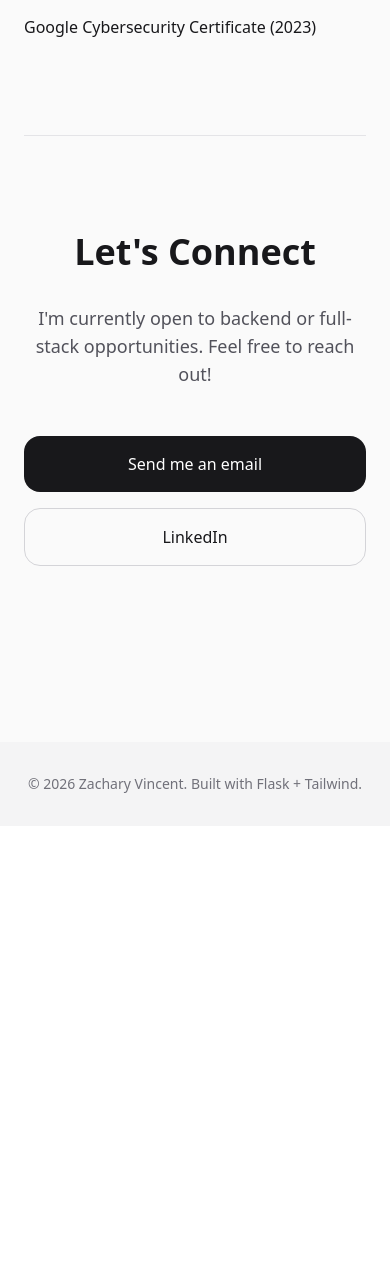
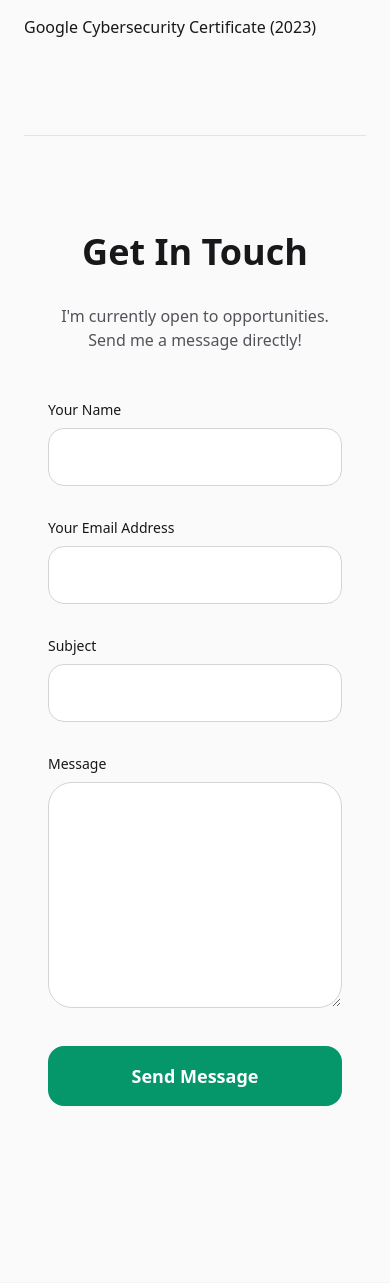
Before and after one commit to ZVincent-9/zachary-vincent-portfolio, a Flask app: page / in a window 390 px wide. Shown: the part 4430-5713 px from the top of the page. Before the commit the page ends 5223 px from the top, so only its background shows below. Run offline with Flask 3, Linux system fonts and the light colour scheme; style sheets or scripts are compiled from the project's sources; some libraries are stand-ins or nearby versions.

Commit message:
Added email form in index, switched nav bar to hamburger menu

```diff
--- /dev/null
+++ b/app/forms.py
@@ -0,0 +1,10 @@
+from flask_wtf import FlaskForm
+from wtforms import StringField, TextAreaField, SubmitField
+from wtforms.validators import DataRequired, Email, Length
+
+class ContactForm(FlaskForm):
+    name = StringField('Name', validators=[DataRequired(), Length(max=100)])
+    email = StringField('Email', validators=[DataRequired(), Email()])
+    subject = StringField('Subject', validators=[DataRequired(), Length(max=150)])
+    message = TextAreaField('Message', validators=[DataRequired(), Length(max=1000)])
+    submit = SubmitField('Send Message')
--- a/app/routes.py
+++ b/app/routes.py
@@ -1,11 +1,54 @@
-from flask import Blueprint, render_template
+from flask import Blueprint, render_template, redirect, url_for, flash, request
+from app.forms import ContactForm
+import smtplib
+from email.mime.text import MIMEText
+from email.mime.multipart import MIMEMultipart
+import os
 
 main_bp = Blueprint('main', __name__)
 
-@main_bp.route('/')
+@main_bp.route('/', methods=['GET', 'POST'])
 def index():
-    return render_template('index.html')
+    form = ContactForm()
 
+    if form.validate_on_submit():
+        try:
+            # Build and send email
+            msg = MIMEMultipart()
+            msg['From'] = os.getenv('MAIL_USERNAME')
+            msg['To'] = os.getenv('MAIL_USERNAME')
+            msg['Subject'] = f"Portfolio Contact: {form.subject.data}"
+
+            body = f"""
+New message from your portfolio website:
+
+Name: {form.name.data}
+Email: {form.email.data}
+Subject: {form.subject.data}
+
+Message:
+{form.message.data}
+            """
+            msg.attach(MIMEText(body, 'plain'))
+
+            # Send via SMTP
+            server = smtplib.SMTP(os.getenv('MAIL_SERVER'), int(os.getenv('MAIL_PORT')))
+            server.starttls()
+            server.login(os.getenv('MAIL_USERNAME'), os.getenv('MAIL_PASSWORD'))
+            server.send_message(msg)
+            server.quit()
+
+            flash('Thank you! Your message has been sent successfully.', 'success')
+            return redirect(url_for('main.index'))   # Stay on the same page
+
+        except Exception as e:
+            flash(f'Sorry, something went wrong. Please try again or email me directly at Zac9Vincent@hotmail.com', 'error')
+
+    # For GET requests (or after successful POST)
+    return render_template('index.html', form=form)
+
+
+# Keep these simple for now (they can be removed later if you want everything on one page)
 @main_bp.route('/about')
 def about():
     return render_template('about.html')
@@ -17,7 +60,3 @@ def projects():
 @main_bp.route('/skills')
 def skills():
     return render_template('skills.html')
-
-@main_bp.route('/contact')
-def contact():
-    return render_template('contact.html')
--- a/app/templates/base.html
+++ b/app/templates/base.html
@@ -26,7 +26,7 @@
 
 <body class="bg-zinc-50 dark:bg-zinc-950 text-zinc-900 dark:text-zinc-100 min-h-screen transition-colors duration-300">
 
-    <!-- Fixed Navbar -->
+    <!-- Fixed Navbar - Always Hamburger -->
     <nav
         class="fixed top-0 left-0 right-0 bg-white/90 dark:bg-zinc-950/90 backdrop-blur-lg border-b border-zinc-200 dark:border-zinc-800 z-50">
         <div class="max-w-6xl mx-auto px-6 py-4 flex items-center justify-between">
@@ -36,19 +36,7 @@
                 Zachary Vincent
             </a>
 
-            <!-- Desktop Navigation (anchor links) -->
-            <div class="hidden md:flex items-center gap-8 text-sm font-medium">
-                <a href="#home" class="hover:text-emerald-600 dark:hover:text-emerald-400 transition-colors">Home</a>
-                <a href="#about" class="hover:text-emerald-600 dark:hover:text-emerald-400 transition-colors">About</a>
-                <a href="#projects"
-                    class="hover:text-emerald-600 dark:hover:text-emerald-400 transition-colors">Projects</a>
-                <a href="#skills"
-                    class="hover:text-emerald-600 dark:hover:text-emerald-400 transition-colors">Skills</a>
-                <a href="#contact"
-                    class="hover:text-emerald-600 dark:hover:text-emerald-400 transition-colors">Contact</a>
-            </div>
-
-            <!-- Right side -->
+            <!-- Right side: Theme Toggle + Hamburger -->
             <div class="flex items-center gap-4">
                 <!-- Theme Toggle -->
                 <button id="theme-toggle"
@@ -56,9 +44,9 @@
                     <span id="theme-icon" class="text-xl">🌙</span>
                 </button>
 
-                <!-- Hamburger -->
+                <!-- Hamburger (always visible) -->
                 <button id="hamburger"
-                    class="md:hidden p-2 rounded-xl hover:bg-zinc-100 dark:hover:bg-zinc-800 transition-colors">
+                    class="p-2 rounded-xl hover:bg-zinc-100 dark:hover:bg-zinc-800 transition-colors">
                     <svg xmlns="http://www.w3.org/2000/svg" class="w-6 h-6" fill="none" viewBox="0 0 24 24"
                         stroke="currentColor">
                         <path stroke-linecap="round" stroke-linejoin="round" stroke-width="2"
@@ -68,15 +56,19 @@
             </div>
         </div>
 
-        <!-- Mobile Menu -->
-        <div id="mobile-menu"
-            class="hidden md:hidden bg-white dark:bg-zinc-950 border-t border-zinc-200 dark:border-zinc-800">
-            <div class="px-6 py-6 flex flex-col gap-4 text-sm font-medium">
-                <a href="#home" class="py-2 hover:text-emerald-600 dark:hover:text-emerald-400">Home</a>
-                <a href="#about" class="py-2 hover:text-emerald-600 dark:hover:text-emerald-400">About</a>
-                <a href="#projects" class="py-2 hover:text-emerald-600 dark:hover:text-emerald-400">Projects</a>
-                <a href="#skills" class="py-2 hover:text-emerald-600 dark:hover:text-emerald-400">Skills</a>
-                <a href="#contact" class="py-2 hover:text-emerald-600 dark:hover:text-emerald-400">Contact</a>
+        <!-- Mobile Menu (now used on all screen sizes) -->
+        <div id="mobile-menu" class="hidden bg-white dark:bg-zinc-950 border-t border-zinc-200 dark:border-zinc-800">
+            <div class="px-6 py-8 flex flex-col gap-6 text-lg font-medium">
+                <a href="#home"
+                    class="py-2 hover:text-emerald-600 dark:hover:text-emerald-400 transition-colors">Home</a>
+                <a href="#about"
+                    class="py-2 hover:text-emerald-600 dark:hover:text-emerald-400 transition-colors">About</a>
+                <a href="#projects"
+                    class="py-2 hover:text-emerald-600 dark:hover:text-emerald-400 transition-colors">Projects</a>
+                <a href="#skills"
+                    class="py-2 hover:text-emerald-600 dark:hover:text-emerald-400 transition-colors">Skills</a>
+                <a href="#contact"
+                    class="py-2 hover:text-emerald-600 dark:hover:text-emerald-400 transition-colors">Contact</a>
             </div>
         </div>
     </nav>
--- a/app/templates/index.html
+++ b/app/templates/index.html
@@ -160,24 +160,54 @@
 
     <!-- CONTACT Section -->
     <section id="contact" class="py-24 border-t border-zinc-200 dark:border-zinc-800">
-        <div class="max-w-2xl mx-auto text-center">
-            <h2 class="text-4xl font-bold mb-8">Let's Connect</h2>
-            <p class="text-lg text-zinc-600 dark:text-zinc-400 mb-12">
-                I'm currently open to backend or full-stack opportunities. Feel free to reach out!
+        <div class="max-w-2xl mx-auto px-6">
+            <h2 class="text-4xl font-bold mb-8 text-center">Get In Touch</h2>
+            <p class="text-center text-zinc-600 dark:text-zinc-400 mb-12">
+                I'm currently open to opportunities. Send me a message directly!
             </p>
 
-            <div class="flex flex-col sm:flex-row gap-4 justify-center">
-                <a href="mailto:Zac9Vincent@hotmail.com"
-                    class="bg-zinc-900 dark:bg-white text-white dark:text-zinc-900 px-10 py-4 rounded-2xl font-medium">
-                    Send me an email
-                </a>
-                <a href="https://linkedin.com/in/zachary-vincent-647381153" target="_blank"
-                    class="border border-zinc-300 dark:border-zinc-700 px-10 py-4 rounded-2xl font-medium hover:bg-zinc-100 dark:hover:bg-zinc-800">
-                    LinkedIn
-                </a>
+            {% with messages = get_flashed_messages(with_categories=true) %}
+            {% if messages %}
+            {% for category, message in messages %}
+            <div
+                class="mb-8 p-5 rounded-3xl {{ 'bg-emerald-100 dark:bg-emerald-900 text-emerald-800 dark:text-emerald-100' if category == 'success' else 'bg-red-100 dark:bg-red-900 text-red-800 dark:text-red-100' }}">
+                {{ message }}
             </div>
+            {% endfor %}
+            {% endif %}
+            {% endwith %}
+
+            <form method="POST" class="space-y-8">
+                {{ form.hidden_tag() }}
+
+                <div>
+                    <label class="block text-sm font-medium mb-2">Your Name</label>
+                    {{ form.name(class="w-full px-6 py-4 bg-white dark:bg-zinc-800 border border-zinc-300
+                    dark:border-zinc-700 rounded-2xl focus:outline-none focus:border-emerald-600 transition-colors") }}
+                </div>
+
+                <div>
+                    <label class="block text-sm font-medium mb-2">Your Email Address</label>
+                    {{ form.email(class="w-full px-6 py-4 bg-white dark:bg-zinc-800 border border-zinc-300
+                    dark:border-zinc-700 rounded-2xl focus:outline-none focus:border-emerald-600 transition-colors") }}
+                </div>
+
+                <div>
+                    <label class="block text-sm font-medium mb-2">Subject</label>
+                    {{ form.subject(class="w-full px-6 py-4 bg-white dark:bg-zinc-800 border border-zinc-300
+                    dark:border-zinc-700 rounded-2xl focus:outline-none focus:border-emerald-600 transition-colors") }}
+                </div>
+
+                <div>
+                    <label class="block text-sm font-medium mb-2">Message</label>
+                    {{ form.message(rows="8", class="w-full px-6 py-4 bg-white dark:bg-zinc-800 border border-zinc-300
+                    dark:border-zinc-700 rounded-3xl focus:outline-none focus:border-emerald-600 transition-colors
+                    resize-y") }}
+                </div>
+
+                {{ form.submit(class="w-full bg-emerald-600 hover:bg-emerald-700 text-white py-4 rounded-2xl
+                font-semibold text-lg transition-all cursor-pointer") }}
+            </form>
         </div>
     </section>
-
-</div>
-{% endblock %}
+    {% endblock %}
--- a/requirements.txt
+++ b/requirements.txt
@@ -1,8 +1,11 @@
 blinker==1.9.0
 click==8.3.2
 colorama==0.4.6
+dnspython==2.8.0
+email-validator==2.3.0
 Flask==3.1.3
 Flask-WTF==1.2.2
+idna==3.11
 itsdangerous==2.2.0
 Jinja2==3.1.6
 MarkupSafe==3.0.3
--- a/static/js/main.js
+++ b/static/js/main.js
@@ -29,7 +29,7 @@ function initTheme() {
     });
 }
 
-// Hamburger Menu
+// Hamburger Menu - always active
 function initHamburger() {
     const hamburger = document.getElementById('hamburger');
     const mobileMenu = document.getElementById('mobile-menu');
```
Also changed, not shown: app/templates/contact.html (+49 -0 lines), 1 other file.
